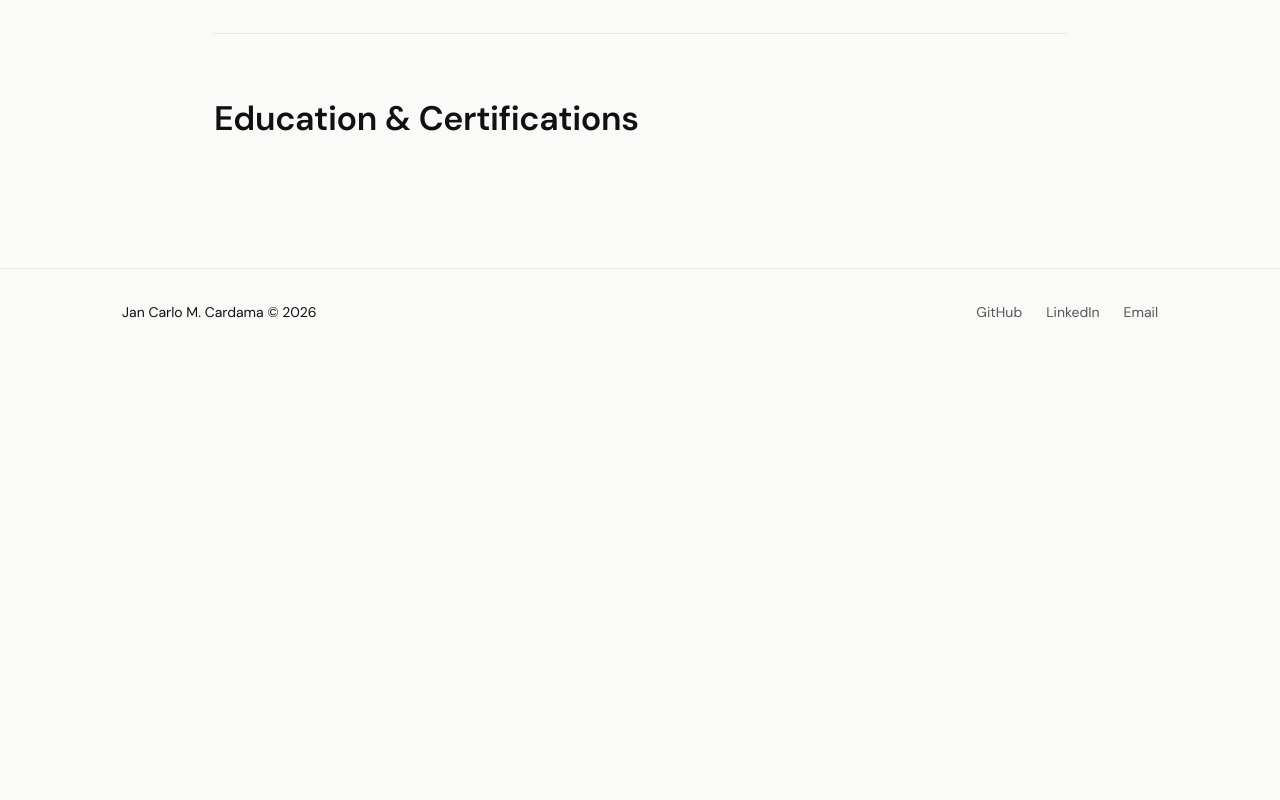
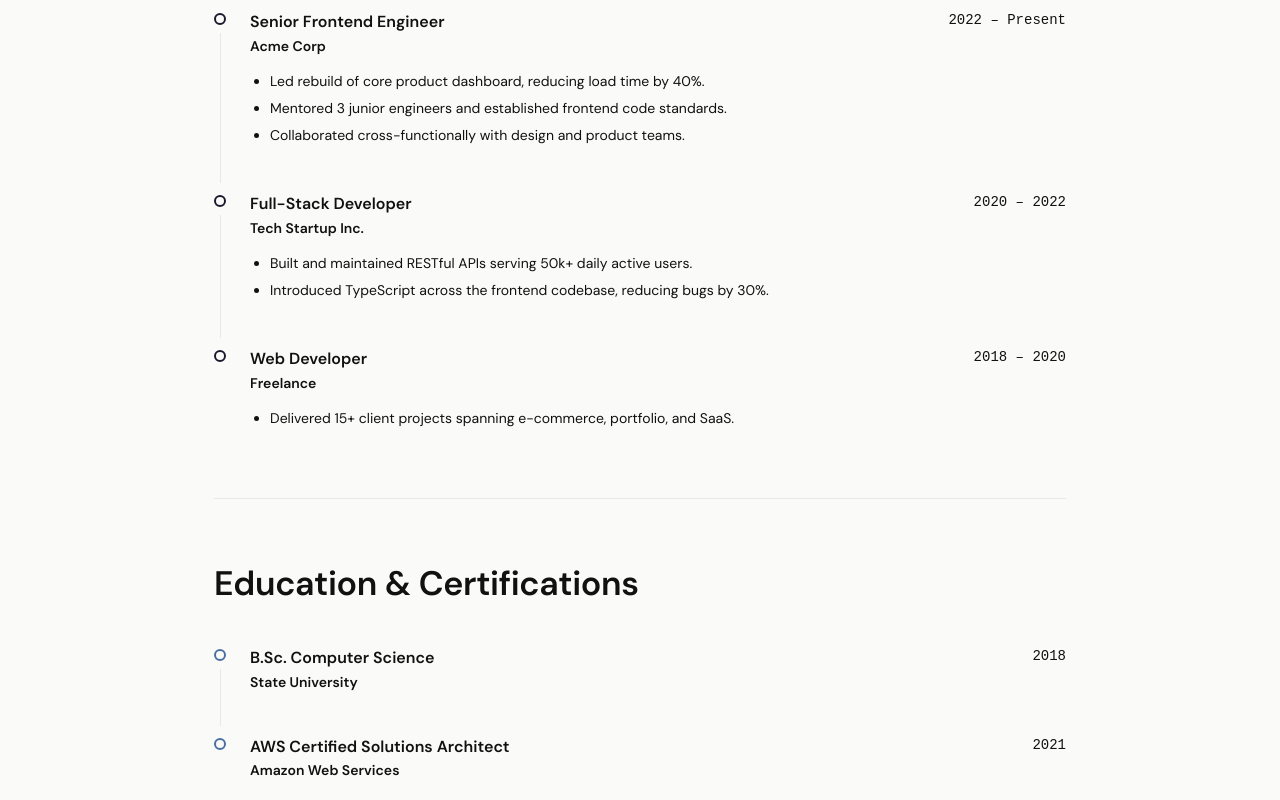
Before and after one commit to jcmcardama/my-portfolio, a React (Vite) app: page /about in a window 1280 px wide. Shown: the part 760-1560 px from the top of the page. Before the commit the page ends 1117 px from the top, so only its background shows below. Built offline with nearby package versions, Linux system fonts and the light colour scheme.

Commit message:
update contact and about page

```diff
--- a/src/app/pages/About.tsx
+++ b/src/app/pages/About.tsx
@@ -1,6 +1,8 @@
 import {
-  Container, Typography, Grid, Divider,
+  Container, Box, Typography, Grid, Divider,
 } from '@mui/material';
+
+// ── Types ────────────────────────────────────────────────────────────────────
 
 interface CareerItem {
   company:  string;
@@ -14,6 +16,8 @@ interface EducationItem {
   school: string;
   year:   string;
 }
+
+// ── Data ─────────────────────────────────────────────────────────────────────
 
 const CAREER: CareerItem[] = [
   {
@@ -58,6 +62,57 @@ const EDUCATION: EducationItem[] = [
   },
 ];
 
+// ── Reusable custom timeline row ─────────────────────────────────────────────
+
+interface TimelineRowProps {
+  isLast:   boolean;
+  dotColor: 'primary.main' | 'secondary.main';
+  children: React.ReactNode;
+}
+
+function TimelineRow({ isLast, dotColor, children }: TimelineRowProps) {
+  return (
+    <Box sx={{ display: 'flex', gap: 3 }}>
+
+      {/* Left column: dot + vertical connector line */}
+      <Box sx={{ display: 'flex', flexDirection: 'column', alignItems: 'center', flexShrink: 0 }}>
+        {/* Dot */}
+        <Box
+          sx={{
+            width: 12,
+            height: 12,
+            borderRadius: '50%',
+            border: '2px solid',
+            borderColor: dotColor,
+            bgcolor: 'background.default',
+            mt: '4px',          // vertically align with first line of text
+            flexShrink: 0,
+          }}
+        />
+        {/* Connector line — hidden for last item */}
+        {!isLast && (
+          <Box
+            sx={{
+              width: '1px',
+              flexGrow: 1,
+              bgcolor: 'divider',
+              my: 1,
+              minHeight: 24,
+            }}
+          />
+        )}
+      </Box>
+
+      {/* Right column: card content */}
+      <Box sx={{ pb: isLast ? 0 : 5, flex: 1 }}>
+        {children}
+      </Box>
+    </Box>
+  );
+}
+
+// ── Page component ────────────────────────────────────────────────────────────
+
 export default function About() {
   return (
     <Container maxWidth="md" sx={{ py: { xs: 8, md: 12 } }}>
@@ -86,17 +141,68 @@ export default function About() {
         </Grid>
       </Grid>
 
-      {/* Career Timeline */}
+      {/* ── Career ── */}
       <Divider sx={{ my: 8 }} />
-      <Typography variant="h4" sx={{ mb: 4, display: 'flex', alignItems: 'center', gap: 1.5 }}>
-        Career
+      <Typography variant="h4" sx={{ mb: 5, display: 'flex', alignItems: 'center', gap: 1.5 }}>
+       Career
       </Typography>
 
-      {/* Education Timeline */}
+      <Box>
+        {CAREER.map((item, i) => (
+          <TimelineRow key={i} isLast={i === CAREER.length - 1} dotColor="primary.main">
+            {/* Header row: role + duration */}
+            <Box sx={{ display: 'flex', justifyContent: 'space-between', flexWrap: 'wrap', gap: 0.5 }}>
+              <Typography variant="h6" sx={{ fontWeight: 700, fontSize: '1rem' }}>
+                {item.role}
+              </Typography>
+              <Typography variant="body2" color="text.secondary" sx={{ fontFamily: 'monospace' }}>
+                {item.duration}
+              </Typography>
+            </Box>
+
+            {/* Company */}
+            <Typography variant="body2" color="secondary.main" sx={{ mb: 1.5, fontWeight: 600 }}>
+              {item.company}
+            </Typography>
+
+            {/* Bullet points */}
+            <Box component="ul" sx={{ m: 0, pl: 2.5 }}>
+              {item.bullets.map((b, j) => (
+                <Typography key={j} component="li" variant="body2" color="text.secondary" sx={{ mb: 0.5 }}>
+                  {b}
+                </Typography>
+              ))}
+            </Box>
+          </TimelineRow>
+        ))}
+      </Box>
+
+      {/* ── Education ── */}
       <Divider sx={{ my: 8 }} />
-      <Typography variant="h4" sx={{ mb: 4, display: 'flex', alignItems: 'center', gap: 1.5 }}>
-        Education & Certifications
+      <Typography variant="h4" sx={{ mb: 5, display: 'flex', alignItems: 'center', gap: 1.5 }}>
+       Education & Certifications
       </Typography>
+
+      <Box>
+        {EDUCATION.map((item, i) => (
+          <TimelineRow key={i} isLast={i === EDUCATION.length - 1} dotColor="secondary.main">
+            {/* Header row: degree + year */}
+            <Box sx={{ display: 'flex', justifyContent: 'space-between', flexWrap: 'wrap', gap: 0.5 }}>
+              <Typography variant="h6" sx={{ fontWeight: 700, fontSize: '1rem' }}>
+                {item.degree}
+              </Typography>
+              <Typography variant="body2" color="text.secondary" sx={{ fontFamily: 'monospace' }}>
+                {item.year}
+              </Typography>
+            </Box>
+
+            {/* School */}
+            <Typography variant="body2" color="secondary.main" sx={{ fontWeight: 600 }}>
+              {item.school}
+            </Typography>
+          </TimelineRow>
+        ))}
+      </Box>
 
     </Container>
   );
--- a/src/app/pages/Contact.tsx
+++ b/src/app/pages/Contact.tsx
@@ -40,18 +40,18 @@ function validateForm(values: FormState): FormErrors {
 const CONTACT_LINKS = [
   {
     icon:  EmailOutlinedIcon,
-    label: 'jcmcardama@gmail.com',
-    href:  'mailto:jcmcardama@gmail.com',
+    label: 'you@example.com',
+    href:  'mailto:you@example.com',
   },
   {
     icon:  LinkedInIcon,
-    label: 'linkedin.com/in/jan-carlo-cardama',
-    href:  'https://www.linkedin.com/in/jan-carlo-cardama',
+    label: 'linkedin.com/in/yourusername',
+    href:  'https://linkedin.com/in/yourusername',
   },
   {
     icon:  GitHubIcon,
-    label: 'github.com/jcmcardama',
-    href:  'https://github.com/jcmcardama',
+    label: 'github.com/yourusername',
+    href:  'https://github.com/yourusername',
   },
 ];
 
@@ -95,14 +95,51 @@ export default function Contact() {
         Drop me a message and I'll get back to you within 24 hours.
       </Typography>
 
-      <Grid container spacing={6}>
+      <Grid container sx={{ spacing: 4,  alignItems: "stretch" }}>
 
-        {/* Left — Contact info + Resume */}
+        {/* Left — Contact info + Resume wrapped in matching Paper */}
         <Grid size={{xs: 12, md: 4 }}>
-          <Box sx={{ display: 'flex', flexDirection: 'column', gap: 3 }}>
+          <Paper
+            variant="outlined"
+            sx={{
+              p: { xs: 3, md: 4 },
+              borderColor: 'divider',
+              height: '100%',
+              display: 'flex',
+              flexDirection: 'column',
+              gap: 3,
+            }}
+          >
+            {/* Header */}
+            <Box>
+              <Typography variant="h6" sx={{ fontWeight: 700, fontSize: '0.95rem', mb: 0.5 }}>
+                Contact Info
+              </Typography>
+              <Typography variant="body2" color="text.secondary" sx={{ fontSize: '0.8rem' }}>
+                Reach out through any of these channels.
+              </Typography>
+            </Box>
+
+            <Divider />
+
+            {/* Links */}
+            <Box sx={{ display: 'flex', flexDirection: 'column', gap: 2.5 }}>
               {CONTACT_LINKS.map(({ icon: Icon, label, href }) => (
                 <Box key={label} sx={{ display: 'flex', alignItems: 'center', gap: 2 }}>
-                <Icon sx={{ color: 'secondary.main', fontSize: '1.3rem', flexShrink: 0 }} />
+                  <Box
+                    sx={{
+                      width: 36,
+                      height: 36,
+                      borderRadius: 1.5,
+                      bgcolor: 'action.hover',
+                      display: 'flex',
+                      alignItems: 'center',
+                      justifyContent: 'center',
+                      flexShrink: 0,
+                    }}
+                  >
+                    <Icon sx={{ color: 'secondary.main', fontSize: '1.1rem' }} />
+                  </Box>
                   <Link
                     href={href}
                     target="_blank"
@@ -116,29 +153,34 @@ export default function Contact() {
                   </Link>
                 </Box>
               ))}
+            </Box>
 
-            <Divider sx={{ my: 1 }} />
+            {/* Spacer pushes the resume button to the bottom */}
+            <Box sx={{ flexGrow: 1 }} />
+
+            <Divider />
 
             <Button
               variant="outlined"
               href={resumePDF}
-              download="resume.pdf"
+              download="YourName_Resume.pdf"
               startIcon={<DownloadOutlinedIcon />}
-              sx={{ alignSelf: 'flex-start', borderColor: 'divider' }}
+              fullWidth
+              sx={{ borderColor: 'divider' }}
             >
               Download Résumé
             </Button>
-          </Box>
+          </Paper>
         </Grid>
 
         {/* Right — Contact form */}
-        <Grid size={{xs: 12, md: 8 }}>
+        <Grid size={{xs: 12, md: 8 }} sx={{ display: 'flex', flexDirection: 'column' }}>
           <Paper
             variant="outlined"
             component="form"
             onSubmit={handleSubmit}
             noValidate
-            sx={{ p: { xs: 3, md: 4 }, borderColor: 'divider' }}
+            sx={{ p: { xs: 3, md: 4 }, borderColor: 'divider', height: '100%' }}
           >
             <Grid container spacing={2.5}>
               <Grid size={{xs: 12, sm: 6 }}>
```
Lines whose indentation alone changed are shown as unchanged.
